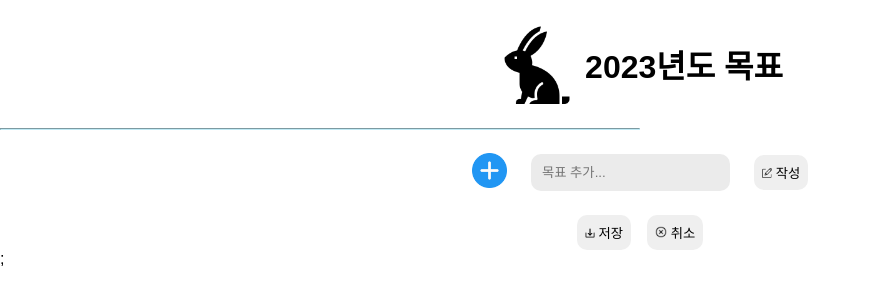
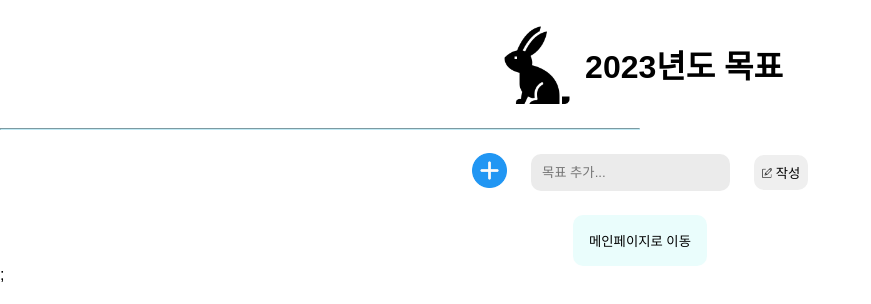
Before and after one commit to ToBeList/FeDev, a Next.js app in the folder ttobe/: page /AddGoal in a window 1280 px wide. Shown: the top 304 px of the page, without its empty margins (0-871 px from the left). Built offline with nearby package versions, Linux system fonts and the light colour scheme.

Commit message:
feat: 2차 merge 하기

```diff
--- a/ttobe/src/components/Goal.tsx
+++ b/ttobe/src/components/Goal.tsx
@@ -4,15 +4,18 @@ import Arrow from "./Arrow";
 import Delete from "./Delete";
 import styled from "styled-components";
 import Image from "next/image";
+import axios from "axios";
+import useToken from "../hooks/useToken";
 
 interface IGoal {
-  id: number;
+  // id : number;
   content: string;
 }
 
 const INPUT_ID = "goalinput";
 
 export default function Goal() {
+  const {fullToken} = useToken();
   const [goals, setGoals] = useState<IGoal[]>([]);
   const [currentGoal, setCurrentGoal] = useState<string>("");
 
@@ -33,20 +36,41 @@ export default function Goal() {
       { id: prev.length + 1, content: currentGoal },
     ]);
     setCurrentGoal("");
+
+    axios
+      .post("/main/habit", {
+        goal: goals,
+      },
+      {
+        headers: {
+          Authorization: fullToken,
+        }
+      })
+      .then((res) => {
+        console.log(res.data);
+        localStorage.setItem("accessToken", res.data.accessToken);
+        router.push("/MainPage");
+      })
+      .catch((err) => {
+        console.log(err);
+        alert("문제가 발생했습니다.");
+      });
+
   };
 
   const router = useRouter();
 
   const Main = () => {
     router.push({
-      pathname: "/",
+      pathname: "/MainPage",
     });
   };
 
   return (
     <>
+      <StyledContainer>
         {goals.map((goal) => (
-        <StyledDiv key={goal.id}>
+          <StyledDiv key={goal.content}>
             <Arrow />
             <StyledSpan>{goal.content}</StyledSpan>
             <StyledDeleteBtn onClick={Main}>
@@ -70,18 +94,17 @@ export default function Goal() {
             {""} 작성
           </StyledBtn>
         </StyledForm>
-      <StyledBtnBox>
-        <StyledSaveBtn onClick={Main}>
-          <Image src="/img/save.png" alt="save" width={10} height={10} /> 저장
-        </StyledSaveBtn>
-        <StyledCancelBtn onClick={Main}>
-          <Image src="/img/cancel.png" alt="cancel" width={12} height={12} />
-          {""} 취소
-        </StyledCancelBtn>
-      </StyledBtnBox>
+        <StyledBackBtn>메인페이지로 이동</StyledBackBtn>
+      </StyledContainer>
     </>
   );
 }
+
+const StyledContainer = styled.div`
+  display: flex;
+  justify-content: center;
+  flex-direction: column;
+`;
 
 const StyledDiv = styled.div`
   display: flex;
@@ -131,17 +154,13 @@ const StyledBtn = styled.button`
   }
 `;
 
-const StyledBtnBox = styled.div`
-  display: flex;
-  justify-content: center;
-`;
-
-const StyledSaveBtn = styled.button`
+const StyledBackBtn = styled.button`
+  margin: auto;
   cursor: pointer;
-  margin-right: 1rem;
-  padding: 0.5rem;
+  padding: 1rem;
   border: none;
   border-radius: 10px;
+  background-color: #eafdfc;
 
   &:hover {
     background-color: #eafdfc;
@@ -149,16 +168,3 @@ const StyledSaveBtn = styled.button`
     transform: translateY(-2px);
   }
 `;
-
-const StyledCancelBtn = styled.button`
-  cursor: pointer;
-  padding: 0.5rem;
-  border: none;
-  border-radius: 10px;
-
-  &:hover {
-    background-color: #eafdfc;
-    transition: all 0.5s;
-    transform: translateY(-2px);
-  }
-`;
--- a/ttobe/src/pages/Login.tsx
+++ b/ttobe/src/pages/Login.tsx
@@ -29,7 +29,7 @@ export default function Login() {
       .then((res) => {
         console.log(res.data);
         localStorage.setItem("accessToken", res.data.accessToken);
-        router.push("/AddGoal");
+        router.push("/MainPage");
       })
       // Email/Pw 존재 X -> alert("잘못 입력")
       .catch((err) => {
--- a/ttobe/src/pages/Register.tsx
+++ b/ttobe/src/pages/Register.tsx
@@ -139,10 +139,6 @@ const StyledRegisterForm = styled.form`
   border: 3px solid #82aae3;
   border-radius: 10px;
   box-shadow: #82aae3 5px 5px, #bfeaf5 15px 15px, #eafdfc 25px 25px;
-  /* box-shadow: #82aae3 0px 0px 0px 2px inset,
-    rgb(255, 255, 255) 10px -10px 0px -3px, #bfeaf5 10px -10px,
-    rgb(255, 255, 255) 20px -20px 0px -3px, #eafdfc 20px -20px,
-    rgb(255, 255, 255) 30px -30px 0px -3px; */
   display: flex;
   justify-content: center;
   align-items: center;
```
Also changed, not shown: ttobe/src/pages/MainPage.tsx (+11 -1 lines). Lines whose indentation alone changed are shown as unchanged.
